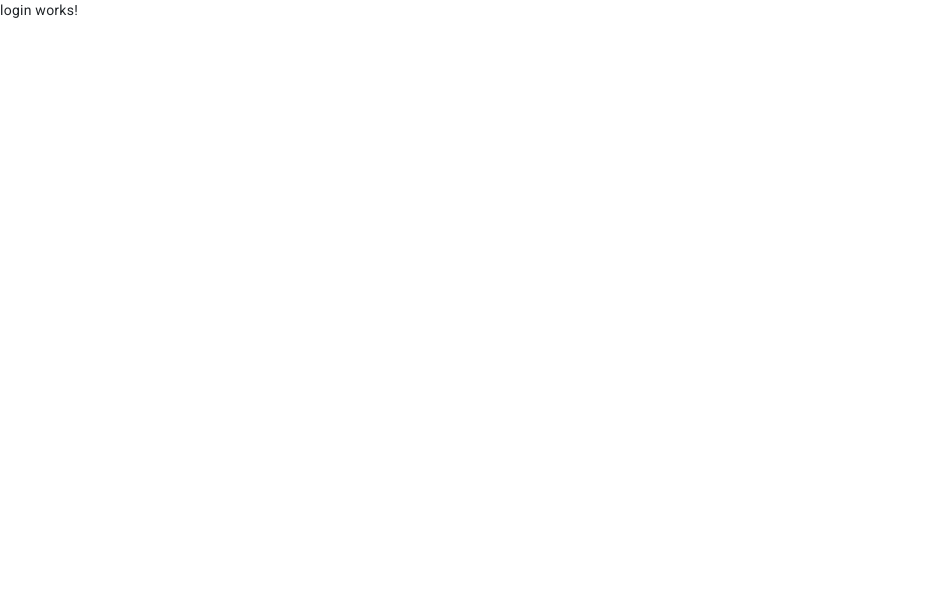
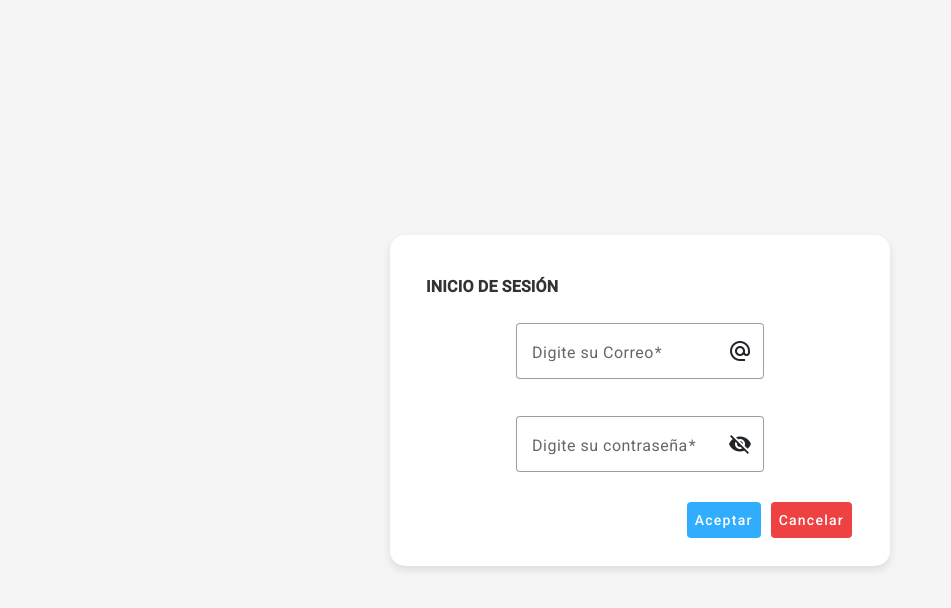
Before and after one commit to angel5000/DispensarioMed-WEB, an Angular app: page /login in a window 1280 px wide. Shown: the top 608 px of the page, without its empty margins (0-951 px from the left). Built offline with nearby package versions, Linux system fonts and the light colour scheme; a web font is replaced by a local one.

Commit message:
modified:   src/app/components/login/login.component.css 	modified:   src/app/components/login/login.component.html 	modified:   src/app/components/login/login.component.ts

```diff
--- a/src/app/components/login/login.component.css
+++ b/src/app/components/login/login.component.css
@@ -0,0 +1,78 @@
+.mat-form-field {
+    margin-bottom: 10px;
+  }
+
+  .btnAceptar, .cancelar {
+    margin-right: 10px;
+  }
+  button.cancelar {
+    background-color: rgb(238, 65, 65);
+    color: white;
+    transition: background-color 0.3s ease;
+  }
+  button.cancelar:hover {
+    background-color: rgb(200, 50, 50);
+  }
+  button.btnAceptar {
+    background-color: rgb(49, 173, 255);
+    color: white;
+    transition: background-color 0.3s ease;
+  }
+  button.btnAceptar:hover {
+    background-color: rgb(30, 144, 255);
+  }
+
+  mat-card-title {
+    font-size: 16px;
+    color: #333;
+    margin-bottom: 20px;
+    text-transform: uppercase;
+    font-weight: bold;
+    font-family: 'Roboto', sans-serif;
+  }
+  mat-card {
+    border-radius: 15px;
+    max-width: 500px;
+    width: 100%;
+    padding: 20px;
+    box-shadow: 0 4px 8px rgba(0, 0, 0, 0.1);
+  }
+
+  .mat-card-actions button {
+    margin: 5px;
+    padding: 8px 16px;
+  }
+
+  .CajasTexto {
+    display: flex;
+    flex-direction: column;
+    align-items: center;
+    gap: 15px;
+  }
+  mat-card.mensaje {
+    margin-top: 20px;
+    text-align: center;
+  }
+  mat-card-subtitle {
+    font-size: 18px;
+    color: #333;
+    font-weight: bold;
+  }
+  .Contenedor {
+    background-color: whitesmoke;
+    display: flex;
+    flex-direction: column;
+    justify-content: center;
+    align-items: center;
+    height: 100vh;
+    padding: 20px;
+  }
+  .error {
+    text-align: center;
+    color: red;
+    margin-top: 10px;
+    padding: 10px;
+    border: 1px solid red;
+    border-radius: 5px;
+    background-color: #ffe6e6;
+  }
--- a/src/app/components/login/login.component.html
+++ b/src/app/components/login/login.component.html
@@ -1 +1,37 @@
-<p>login works!</p>
+<div class="Contenedor">
+    <mat-card>
+      <mat-card-header>
+        <mat-card-title>Inicio de Sesión</mat-card-title><br>
+      </mat-card-header>
+
+      <form [formGroup]="usuarioLogin" (ngSubmit)="iniciarSesion()">
+        <div class="CajasTexto">
+          <!-- TextBox de usuario -->
+          <mat-form-field appearance="outline">
+            <mat-label>Digite su Correo</mat-label>
+            <input matInput formControlName="email" placeholder="Correo">
+            <mat-icon matSuffix>alternate_email</mat-icon>
+          </mat-form-field>
+          <!-- TextBox de contraseña -->
+          <mat-form-field appearance="outline">
+            <mat-label>Digite su contraseña</mat-label>
+            <input matInput formControlName="clave" [type]="hide ? 'password' : 'text'" placeholder="Contraseña">
+            <button mat-icon-button matSuffix type="button" (click)="togglePasswordVisibility()">
+              <mat-icon>{{ hide ? 'visibility_off' : 'visibility' }}</mat-icon>
+            </button>
+          </mat-form-field>
+
+
+        </div>
+
+        <mat-card-actions align="end">
+          <button mat-button class="btnAceptar" type="submit">Aceptar</button>
+          <button mat-button class="cancelar" (click)="limpiarCampos()">Cancelar</button>
+        </mat-card-actions>
+      </form>
+
+      <mat-card *ngIf="mostrarError" class="error">
+        <mat-card-title>Credenciales incorrectas</mat-card-title>
+      </mat-card>
+    </mat-card>
+  </div>
--- a/src/app/components/login/login.component.ts
+++ b/src/app/components/login/login.component.ts
@@ -1,12 +1,87 @@
 import { Component } from '@angular/core';
+import { FormControl, FormGroup, Validators, ReactiveFormsModule } from '@angular/forms';
+import { Router } from '@angular/router';
+import { CommonModule } from '@angular/common';
+
+// Importaciones de Angular Material
+import { MatCardModule } from '@angular/material/card';
+import { MatFormFieldModule } from '@angular/material/form-field';
+import { MatInputModule } from '@angular/material/input';
+import { MatIconModule } from '@angular/material/icon';
+import { MatButtonModule } from '@angular/material/button';
 
 @Component({
   selector: 'app-login',
   standalone: true,
-  imports: [],
+  imports: [
+    CommonModule,
+    ReactiveFormsModule,
+    MatCardModule,
+    MatFormFieldModule,
+    MatInputModule,
+    MatIconModule,
+    MatButtonModule
+  ],
   templateUrl: './login.component.html',
-  styleUrl: './login.component.css'
+  styleUrls: ['./login.component.css']
 })
 export class LoginComponent {
+  hide = true;
+  mostrarMensajeAceptar = false;
+  mostrarError = false;
+  mostrarBotonSalir = false;
+  nombreUsuario: string = '';
+  datosLocalStorageListos = false;
 
+  usuarioLogin = new FormGroup({
+    email: new FormControl('', Validators.required),
+    clave: new FormControl('', Validators.required)
+  });
+
+  constructor(private router: Router) {}
+
+  iniciarSesion() {
+    const emailControl = this.usuarioLogin.get('email');
+    const claveControl = this.usuarioLogin.get('clave');
+
+    if (emailControl && claveControl) {
+      const email = emailControl.value;
+      const clave = claveControl.value;
+
+      if (email === 'Fausto' && clave === 'fausto123') {
+        // Credenciales válidas: redirige al componente PaginaPrincipal
+        this.nombreUsuario = email;
+        this.mostrarBotonSalir = true;
+        this.mostrarError = false;
+        // Guarda los valores en localStorage
+        localStorage.setItem('nombreUsuario', this.nombreUsuario);
+        localStorage.setItem('mostrarBotonSalir', 'true');
+
+        this.router.navigate(['/principal']).then(() => {
+          // Redirección completada, ahora recargamos la página
+          window.location.reload();
+        });
+      } else {
+        // Credenciales incorrectas: muestra el mensaje de error
+        this.mostrarError = true;
+        this.mostrarBotonSalir = false;
+      }
+    }
+  }
+
+  togglePasswordVisibility() {
+    this.hide = !this.hide;
+  }
+
+  limpiarCampos() {
+    const emailControl = this.usuarioLogin.get('email');
+    const claveControl = this.usuarioLogin.get('clave');
+
+    if (emailControl && claveControl) {
+      emailControl.setValue('');
+      claveControl.setValue('');
+    }
+
+    this.mostrarError = false;
+  }
 }
```
